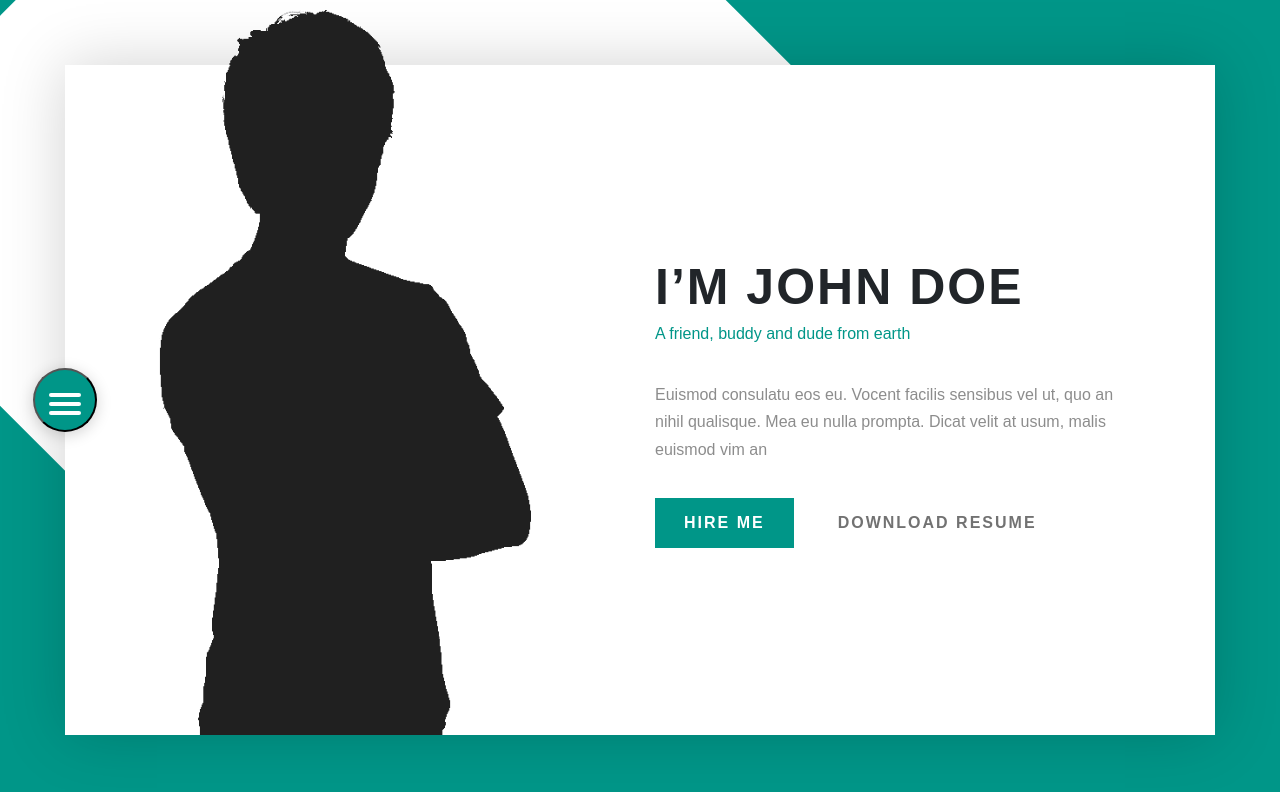
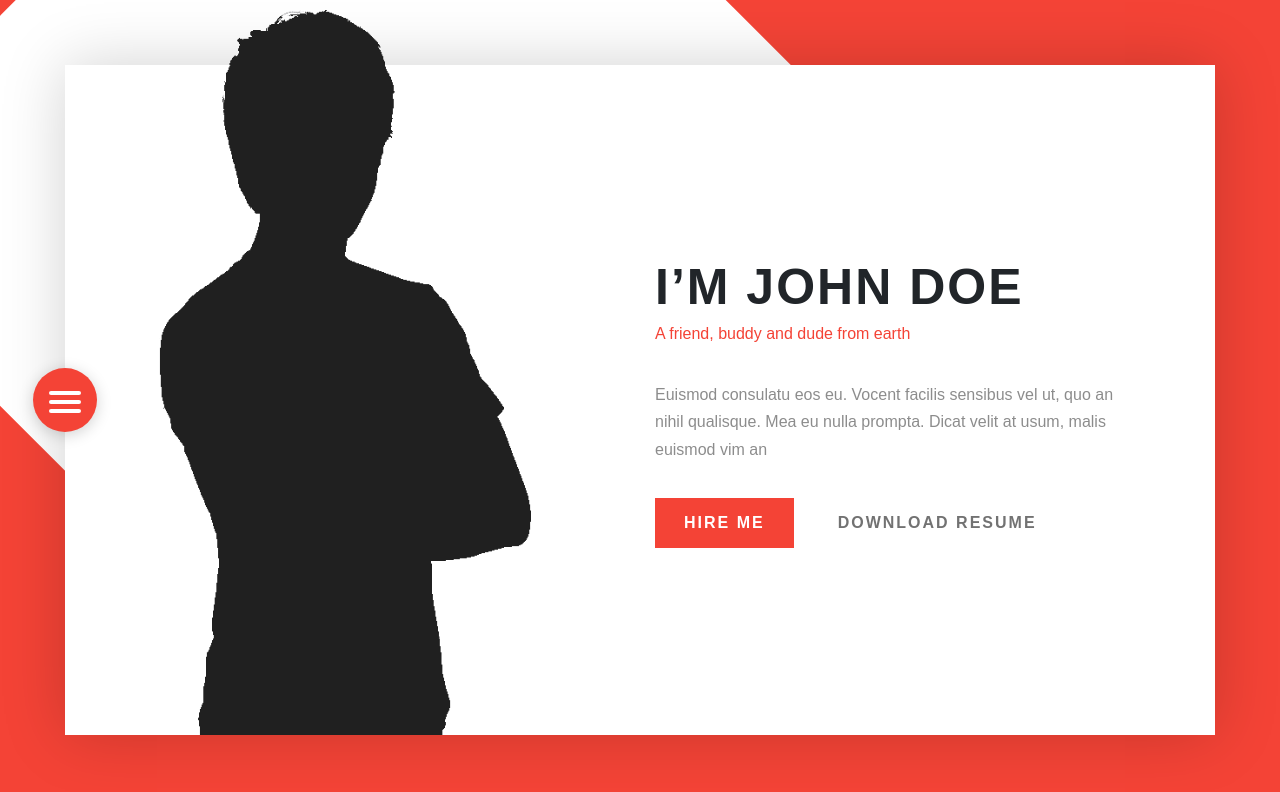
Before and after one commit to rakin92/pw-site-template, a React (Create React App) app: page / in a window 1280 px wide. Shown: the top 792 px of the page. Built offline with nearby package versions, Linux system fonts and the light colour scheme; a web font is replaced by a local one.

Commit message:
added theme scss

```diff
--- a/src/styles/Main.scss
+++ b/src/styles/Main.scss
@@ -23,9 +23,9 @@
 
 	04. Main Section
 
-	05. Responsive CSS
+  05. Responsive CSS
 
-	COLORS ARE INCLUDED IN SEPARATE FILES
+  06. Theme CSS
 
 =================================================================================*/
 
@@ -169,6 +169,7 @@ img {
   width: 64px;
   line-height: 64px;
   border-radius: 50%;
+  border-style: none;
   background: $color_7;
   -webkit-box-shadow: 0 3px 15px 0 rgba(0, 0, 0, 0.18);
   -moz-box-shadow: 0 3px 15px 0 rgba(0, 0, 0, 0.18);
@@ -580,9 +581,6 @@ a.btn-material {
 }
 
 @media (max-width: 992px) {
-  .posts-grid > .blog-post, .project-items > li {
-    width: 50%;
-  }
   .intro-text {
     padding: 0;
     -webkit-transform: none;
@@ -671,12 +669,6 @@ a.btn-material {
   }
 }
 
-@media (max-width: 768px) {
-  .posts-grid > .blog-post, .project-items > li {
-    width: 100%;
-  }
-}
-
 @media (max-width: 600px) {
   .main-content {
     top: 0;
@@ -734,8 +726,6 @@ a.btn-material {
   }
 }
 
-/* just add that code to your style.css file to apply changes */
-
 .section {
   -webkit-transform: translate3d(0, 0, 0);
   -webkit-backface-visibility: hidden;
@@ -744,3 +734,36 @@ a.btn-material {
   backface-visibility: hidden;
   perspective: 1000px;
 }
+
+/*=================================================================================
+	Theme CSS
+=================================================================================*/
+::-webkit-scrollbar-thumb:hover{
+	background:$color_blue;
+}
+.timeline > li > .timeline-content:before,
+.bg,
+.menu-btn,
+.menu-items > ul > li > a:hover > i,
+.btn-material,
+.skill > .skill-bar > .percent,
+.owl-dots > .owl-dot.active > span{
+	background:$color_red;
+}
+.portfolio-items > li > .inner > .overlay > a:hover,
+.contact-info > i,
+.portfolio-filters > li > a.active,
+.portfolio-filters > li > a:hover,
+.testimonial > .icon,
+.timeline > li > .timeline-content > span,
+.btn-material.btn-secondary:hover,
+.intro-text > span{
+	color:$color_red;
+}
+.form-control:focus,
+.timeline > li > .timeline-content,
+.timeline > li:before,
+.btn-material.btn-secondary:hover,
+.btn-material{
+	border-color:$color_red;
+}
```
